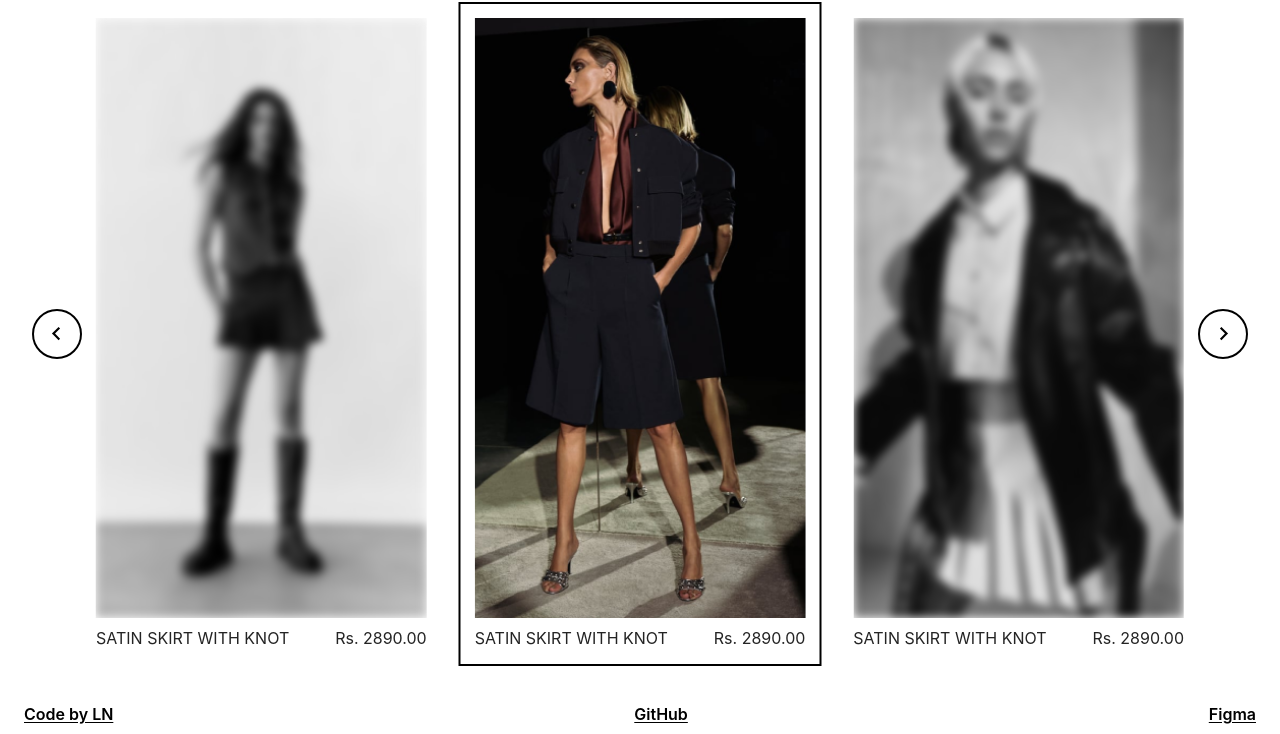
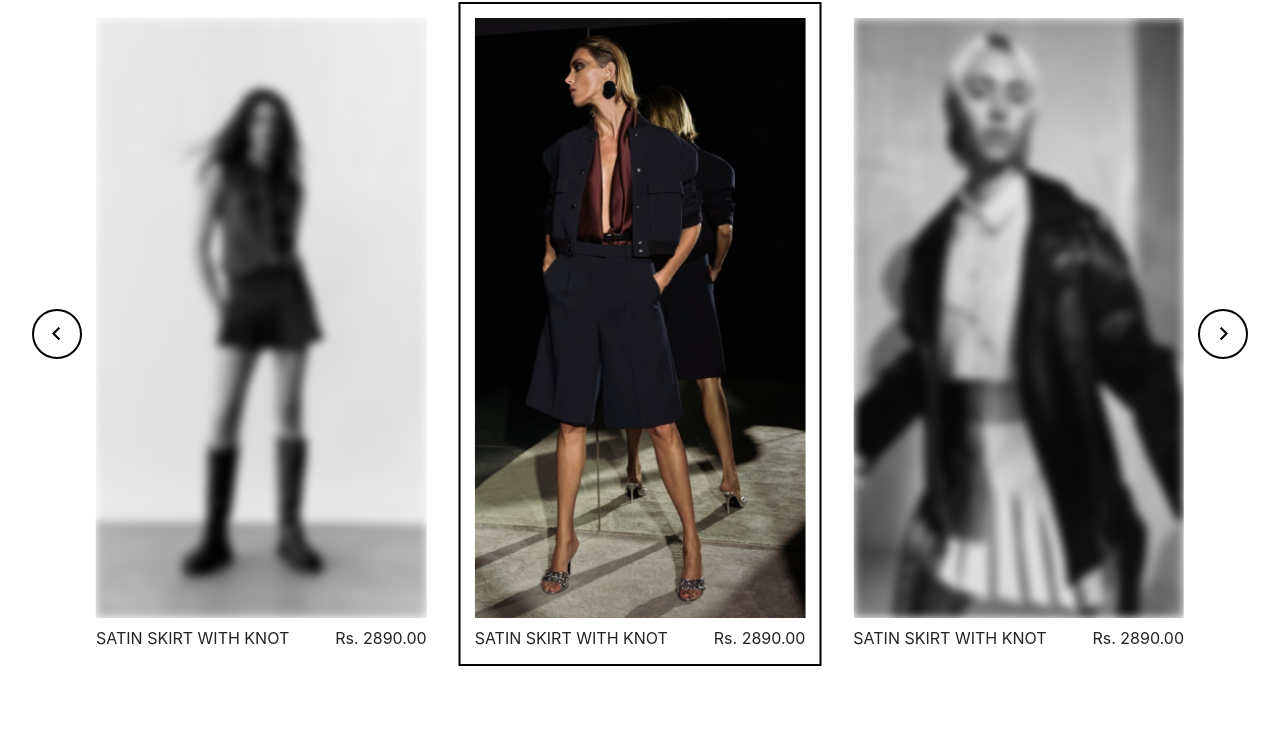
Before and after one commit to ln-dev7/Zara-Carousel-Interaction, a website built with Vite: page index.html in a window 1280 px wide. Shown: the part 66-800 px from the top of the page. Built offline with nearby package versions, Linux system fonts and the light colour scheme.

Commit message:
Update index.html

```diff
--- a/index.html
+++ b/index.html
@@ -11,18 +11,6 @@
 <body>
 <div class="relative h-screen overflow-hidden" id="app">
     <img src="/logo.svg" class="absolute top-4 left-4 z-10 w-28"/>
-    <footer class="z-40 absolute bottom-0 w-full flex items-center justify-between py-2 px-6 text-black font-semibold">
-        <a class="underline underline-offset-2" href="https://x.com/ln_dev7">
-            Code by LN
-        </a>
-        <a class="underline underline-offset-2" href="https://github.com/ln-dev7/Zara-Carousel-Interaction">
-            GitHub
-        </a>
-        <a class="underline underline-offset-2"
-           href="https://www.figma.com/file/BEwM3VyNxiA2Zi4MIy0b2T/Carousel-Interaction-(Community)?type=design&node-id=1%3A2&mode=design&t=ddw7yvX3g5PpLGFO-1">
-            Figma
-        </a>
-    </footer>
     <div class="slider w-full h-full overflow-hidden gap-10 px-20">
         <div class="cardre cursor-pointer fixed top-1/2 left-1/2 -translate-x-1/2 -translate-y-1/2 border-2 border-black z-50 w-[450px] h-[668px]"></div>
         <section class="splide w-full h-full flex items-center !max-w-none" aria-label="Splide Basic HTML Example">
```
